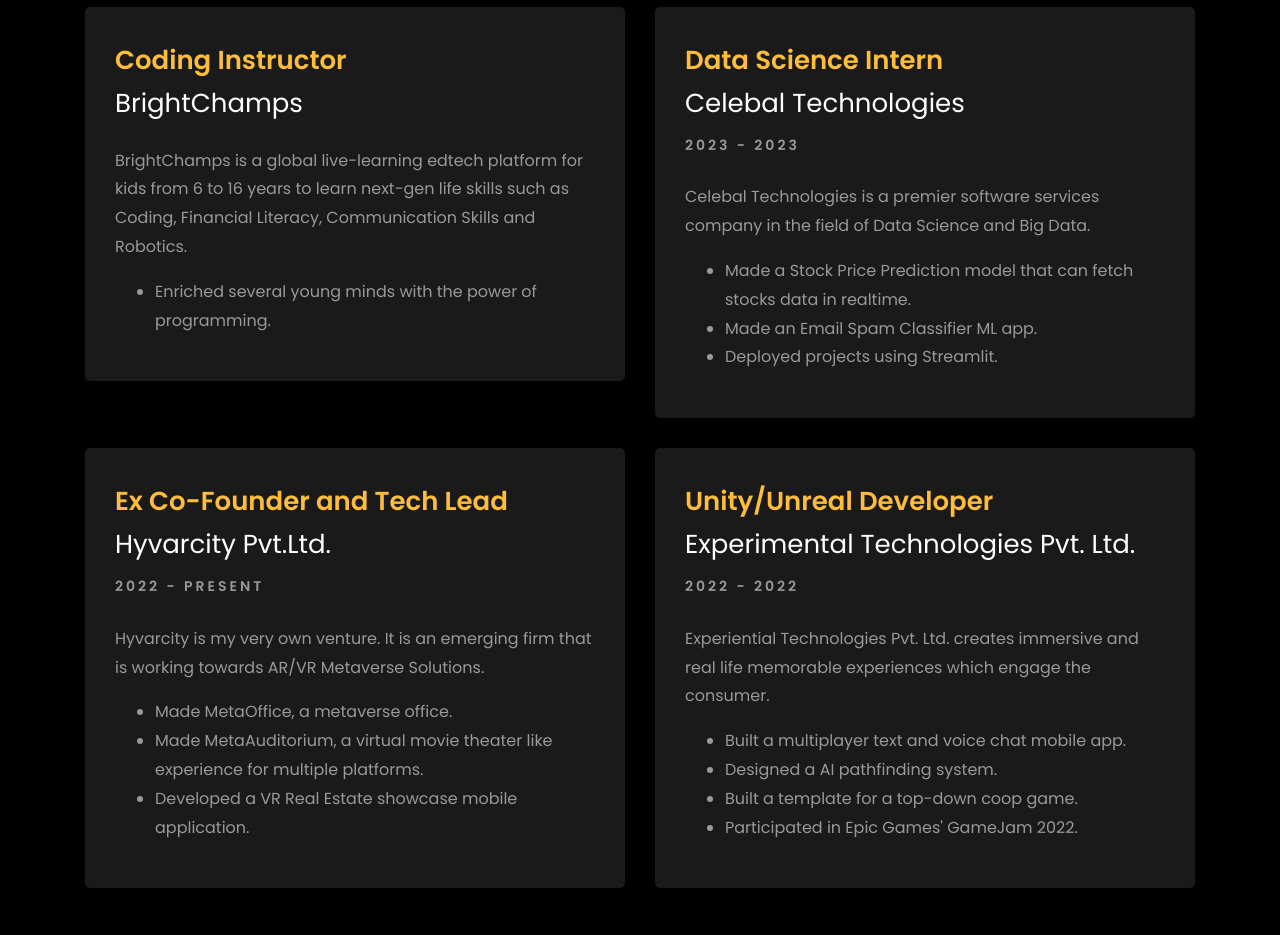
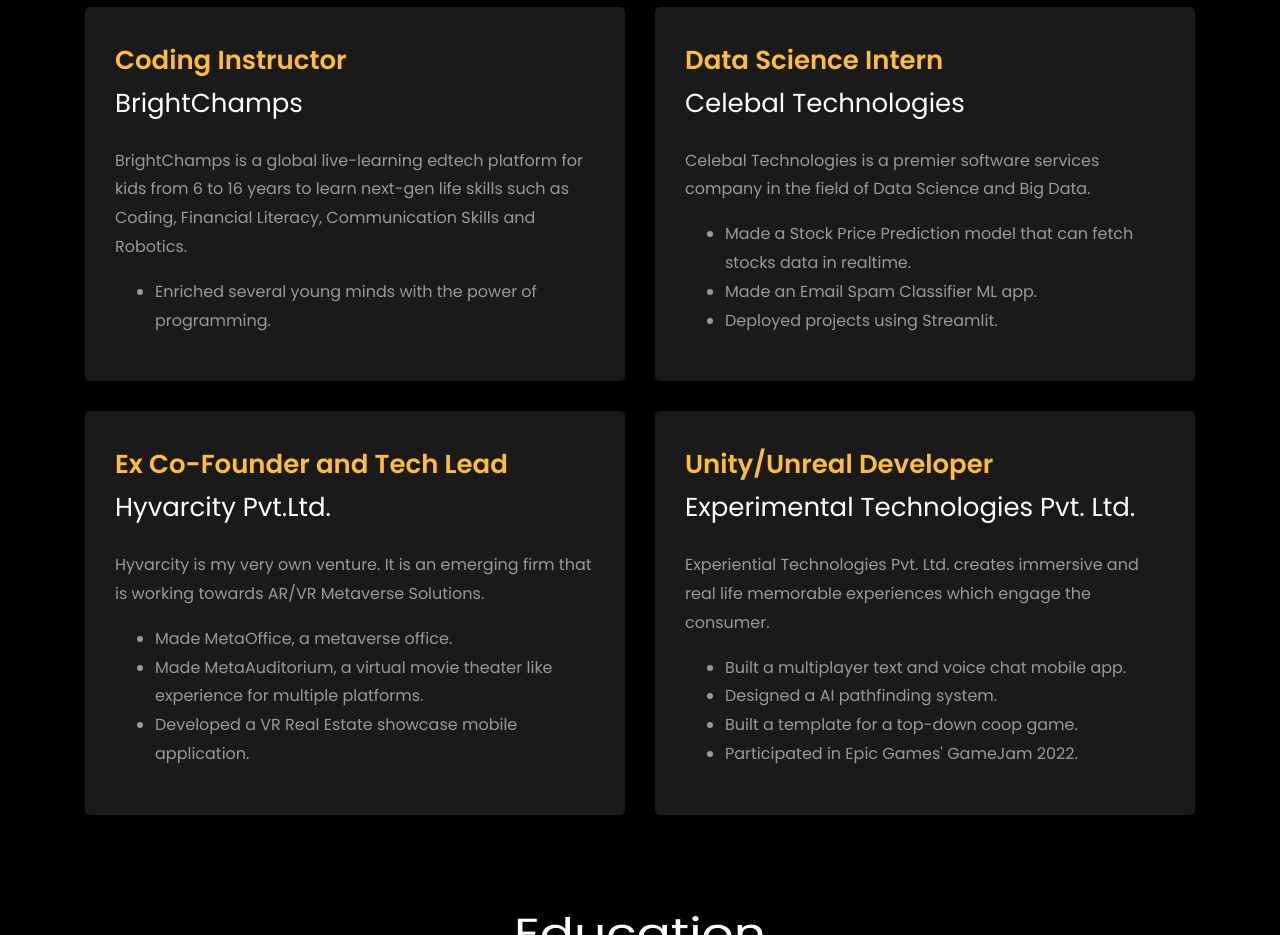
Before and after one commit to ShivamKumar1202/ShivamKumar1202.github.io, a plain HTML site: page index.html in a window 1280 px wide. Shown: the part 2060-2995 px from the top of the page. Drawn offline with Linux system fonts and the light colour scheme; files whose address does not match are found by name.

Commit message:
work time removed

```diff
--- a/index.html
+++ b/index.html
@@ -352,7 +352,7 @@
 					<div class="resume-wrap ftco-animate">
 						<span class="date">Data Science Intern</span>
 						<h2>Celebal Technologies</h2>
-						<span class="position">2023 - 2023</span>
+						<!-- <span class="position">2023 - 2023</span> -->
 						<p class="mt-4">Celebal Technologies is a premier software services company in the field of Data Science and Big Data.
 							<ul>
 								<li>Made a Stock Price Prediction model that can fetch stocks data in realtime.</li>
@@ -368,7 +368,7 @@
 					<div class="resume-wrap ftco-animate">
 						<span class="date">Ex Co-Founder and Tech Lead</span>
 						<h2>Hyvarcity Pvt.Ltd.</h2>
-						<span class="position">2022 - Present</span>
+						<!-- <span class="position">2022 - Present</span> -->
 						<p class="mt-4">Hyvarcity is my very own venture. It is an emerging firm that is working towards AR/VR Metaverse Solutions.
 							<ul>
 								<li>Made MetaOffice, a metaverse office.</li>
@@ -383,7 +383,7 @@
 					<div class="resume-wrap ftco-animate">
 						<span class="date">Unity/Unreal Developer</span>
 						<h2>Experimental Technologies Pvt. Ltd.</h2>
-						<span class="position">2022 - 2022</span>
+						<!-- <span class="position">2022 - 2022</span> -->
 						<p class="mt-4">Experiential Technologies Pvt. Ltd. creates immersive and real life memorable experiences which engage the consumer.
 							<ul>
 								<li>Built a multiplayer text and voice chat mobile app.</li>
```
